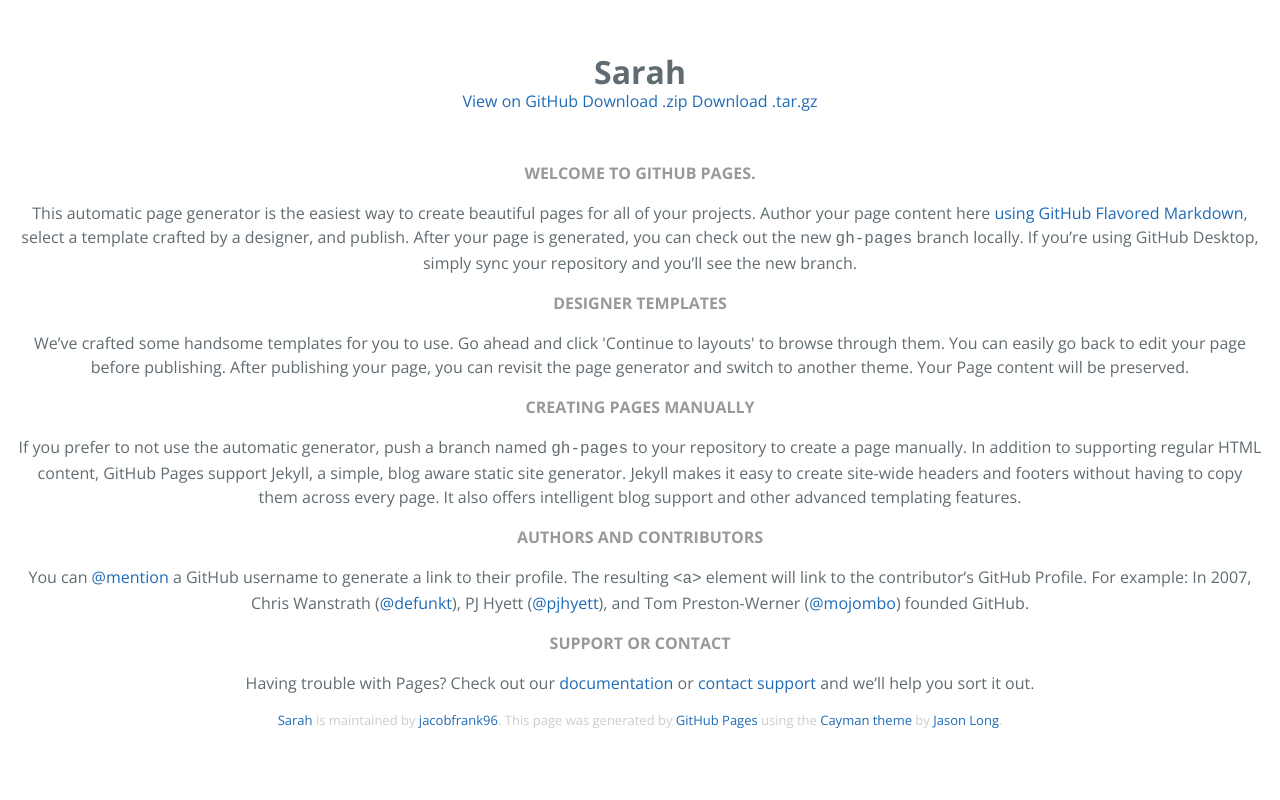
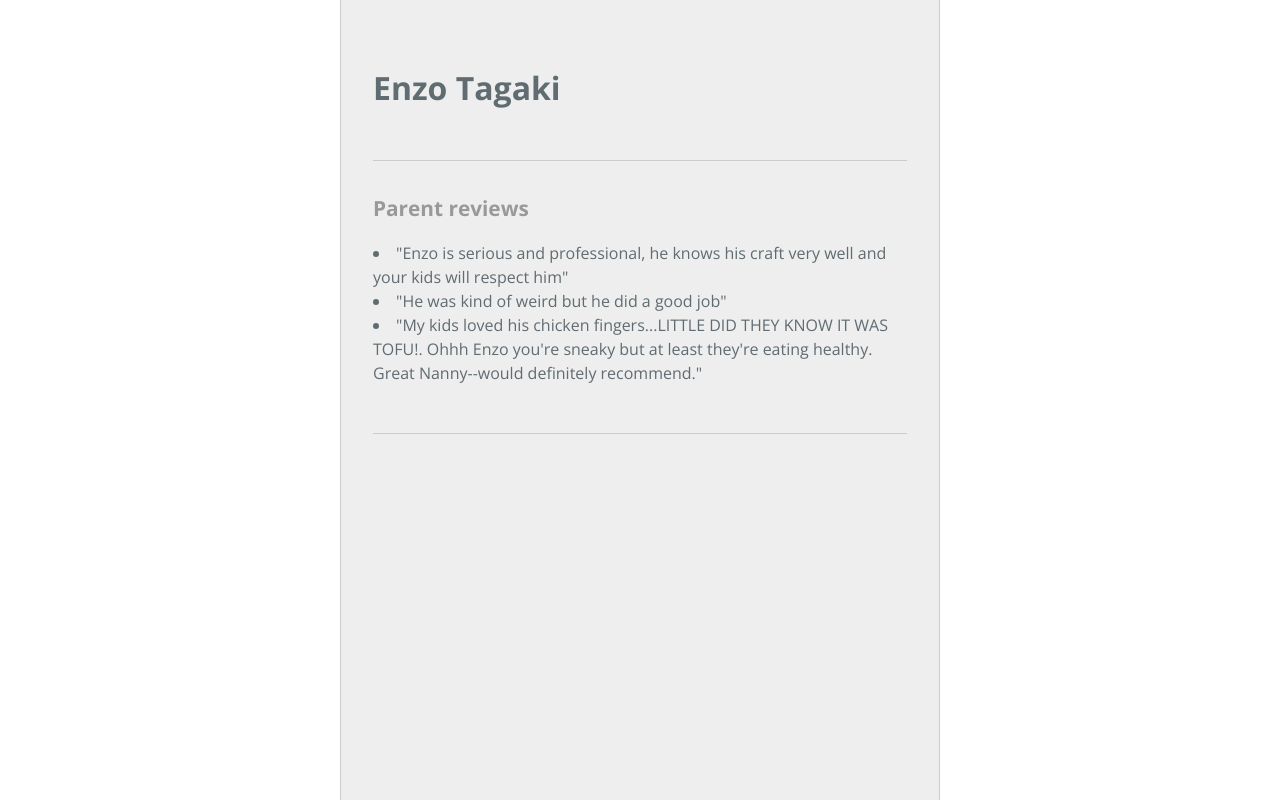
Before and after one commit to jacobfrank96/Anna, a plain HTML site: page index.html in a window 1280 px wide. Drawn offline with nearby package versions, Linux system fonts and the light colour scheme.

Commit message:
Update index.html

```diff
--- a/index.html
+++ b/index.html
@@ -2,56 +2,39 @@
 <html lang="en-us">
   <head>
     <meta charset="UTF-8">
-    <title>Sarah by jacobfrank96</title>
+    <title>Enzo Tagaki</title>
     <meta name="viewport" content="width=device-width, initial-scale=1">
     <link rel="stylesheet" type="text/css" href="stylesheets/normalize.css" media="screen">
     <link href='https://fonts.googleapis.com/css?family=Open+Sans:400,700' rel='stylesheet' type='text/css'>
     <link rel="stylesheet" type="text/css" href="stylesheets/stylesheet.css" media="screen">
-    <link rel="stylesheet" type="text/css" href="stylesheets/github-light.css" media="screen">
   </head>
   <body>
-    <section class="page-header">
-      <h1 class="project-name">Sarah</h1>
-      <h2 class="project-tagline"></h2>
-      <a href="https://github.com/jacobfrank96/Sarah" class="btn">View on GitHub</a>
-      <a href="https://github.com/jacobfrank96/Sarah/zipball/master" class="btn">Download .zip</a>
-      <a href="https://github.com/jacobfrank96/Sarah/tarball/master" class="btn">Download .tar.gz</a>
-    </section>
+    <div class="container">
 
-    <section class="main-content">
-      <h3>
-<a id="welcome-to-github-pages" class="anchor" href="#welcome-to-github-pages" aria-hidden="true"><span aria-hidden="true" class="octicon octicon-link"></span></a>Welcome to GitHub Pages.</h3>
+      <section class="page-header">
+        <h1 class="project-name">Enzo Tagaki</h1>
 
-<p>This automatic page generator is the easiest way to create beautiful pages for all of your projects. Author your page content here <a href="https://guides.github.com/features/mastering-markdown/">using GitHub Flavored Markdown</a>, select a template crafted by a designer, and publish. After your page is generated, you can check out the new <code>gh-pages</code> branch locally. If you’re using GitHub Desktop, simply sync your repository and you’ll see the new branch.</p>
+      </section>
 
-<h3>
-<a id="designer-templates" class="anchor" href="#designer-templates" aria-hidden="true"><span aria-hidden="true" class="octicon octicon-link"></span></a>Designer Templates</h3>
+      <section class="main-content">
 
-<p>We’ve crafted some handsome templates for you to use. Go ahead and click 'Continue to layouts' to browse through them. You can easily go back to edit your page before publishing. After publishing your page, you can revisit the page generator and switch to another theme. Your Page content will be preserved.</p>
 
-<h3>
-<a id="creating-pages-manually" class="anchor" href="#creating-pages-manually" aria-hidden="true"><span aria-hidden="true" class="octicon octicon-link"></span></a>Creating pages manually</h3>
 
-<p>If you prefer to not use the automatic generator, push a branch named <code>gh-pages</code> to your repository to create a page manually. In addition to supporting regular HTML content, GitHub Pages support Jekyll, a simple, blog aware static site generator. Jekyll makes it easy to create site-wide headers and footers without having to copy them across every page. It also offers intelligent blog support and other advanced templating features.</p>
+          <hr>
 
-<h3>
-<a id="authors-and-contributors" class="anchor" href="#authors-and-contributors" aria-hidden="true"><span aria-hidden="true" class="octicon octicon-link"></span></a>Authors and Contributors</h3>
+          <h2>Parent reviews</h2>
+          <li>"Enzo is serious and professional, he knows his craft very well and your kids will respect him"</li>
+          <li>"He was kind of weird but he did a good job"</li>
+          <li>"My kids loved his chicken fingers...LITTLE DID THEY KNOW IT WAS TOFU!. Ohhh Enzo you're sneaky but at least they're eating healthy. Great Nanny--would definitely recommend."</li>
 
-<p>You can <a href="https://help.github.com/articles/basic-writing-and-formatting-syntax/#mentioning-users-and-teams" class="user-mention">@mention</a> a GitHub username to generate a link to their profile. The resulting <code>&lt;a&gt;</code> element will link to the contributor’s GitHub Profile. For example: In 2007, Chris Wanstrath (<a href="https://github.com/defunkt" class="user-mention">@defunkt</a>), PJ Hyett (<a href="https://github.com/pjhyett" class="user-mention">@pjhyett</a>), and Tom Preston-Werner (<a href="https://github.com/mojombo" class="user-mention">@mojombo</a>) founded GitHub.</p>
-
-<h3>
-<a id="support-or-contact" class="anchor" href="#support-or-contact" aria-hidden="true"><span aria-hidden="true" class="octicon octicon-link"></span></a>Support or Contact</h3>
-
-<p>Having trouble with Pages? Check out our <a href="https://help.github.com/pages">documentation</a> or <a href="https://github.com/contact">contact support</a> and we’ll help you sort it out.</p>
+        </ul>
+      </section>
 
       <footer class="site-footer">
-        <span class="site-footer-owner"><a href="https://github.com/jacobfrank96/Sarah">Sarah</a> is maintained by <a href="https://github.com/jacobfrank96">jacobfrank96</a>.</span>
-
-        <span class="site-footer-credits">This page was generated by <a href="https://pages.github.com">GitHub Pages</a> using the <a href="https://github.com/jasonlong/cayman-theme">Cayman theme</a> by <a href="https://twitter.com/jasonlong">Jason Long</a>.</span>
+        <hr>
+        <p></p>
       </footer>
 
-    </section>
-
-
+    </div>
   </body>
 </html>
```
